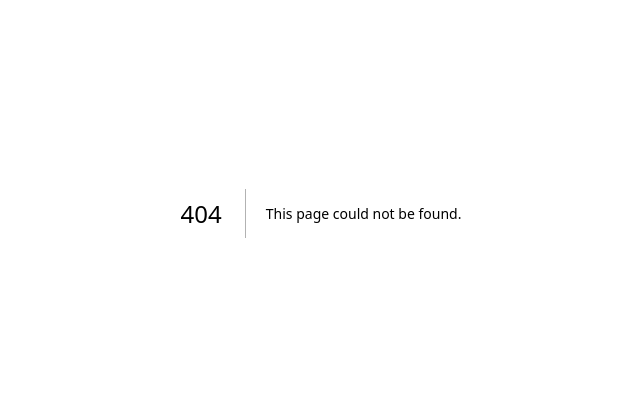
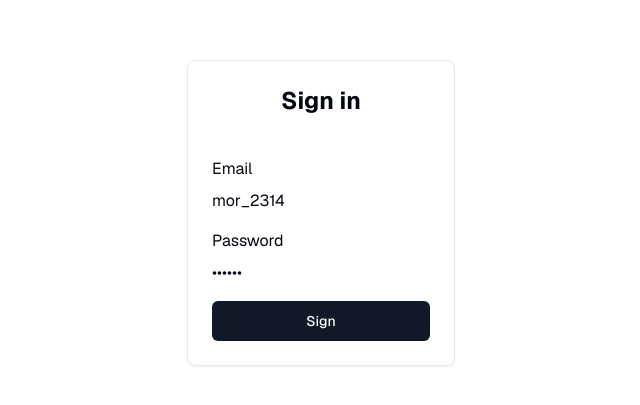
Before and after one commit to HNSitrak/next-fakestore, a Next.js app: page /login in a window 1280 px wide. Before the commit this address had no page. Shown: the part 187-592 px from the top of the page, without its empty margins (319-959 px from the left). Built offline with nearby package versions, Linux system fonts and the light colour scheme; no server answers.

Commit message:
feat: ajout pages (dashboard, about, login, products)

```diff
--- /dev/null
+++ b/src/app/(protected)/dashboard/page.tsx
@@ -0,0 +1,11 @@
+'use client';
+
+const DashboardPage = () => {
+  return (
+    <div className="grid grid-rows-[20px_1fr_20px] items-center justify-items-center min-h-screen p-8 pb-20 gap-16 sm:p-20 font-[family-name:var(--font-geist-sans)]">
+      <h1>Dashboard Page</h1>
+    </div>
+  );
+};
+
+export default DashboardPage;
--- /dev/null
+++ b/src/app/(protected)/products/page.tsx
@@ -0,0 +1,13 @@
+'use client';
+
+const ProductsPage = () => {
+
+  // query using tanstack query for getting products
+  return (
+    <div className="grid grid-rows-[20px_1fr_20px] items-center justify-items-center min-h-screen p-8 pb-20 gap-16 sm:p-20 font-[family-name:var(--font-geist-sans)]">
+      <h1>Products Page</h1>
+    </div>
+  );
+};
+
+export default ProductsPage;
--- /dev/null
+++ b/src/app/about/page.tsx
@@ -0,0 +1,11 @@
+'use client';
+
+const AboutPage = () => {
+  return (
+    <div className="grid grid-rows-[20px_1fr_20px] items-center justify-items-center min-h-screen p-8 pb-20 gap-16 sm:p-20 font-[family-name:var(--font-geist-sans)]">
+      <h1>About Page</h1>
+    </div>
+  );
+};
+
+export default AboutPage;
--- /dev/null
+++ b/src/app/login/page.tsx
@@ -0,0 +1,58 @@
+'use client';
+
+import React from "react";
+import { Button } from "@/components/ui/button";
+import { Card, CardContent, CardHeader } from "@/components/ui/card";
+import api from "@/services/api";
+import { useAuth } from "@/context/AuthContext";
+import { useRouter } from "next/navigation";
+
+
+const LoginPage = () => {
+  // we use the router to navigate to other pages from next/navigation package instead of Link component from next/link
+  const router = useRouter();
+  const [username, setUsername] = React.useState("mor_2314");
+  const [password, setPassword] = React.useState("83r5^_");
+
+  const auth = useAuth();
+
+  const handleSignIn = async (e: React.FormEvent) => {
+    e.preventDefault();
+
+    const result = await api.post("/auth/login", { username, password });
+
+    console.log(result?.token);
+
+    auth?.login(result?.token);
+    router.push("/dashboard");
+  };
+
+  return (
+    <div className="grid grid-rows-[20px_1fr_20px] items-center justify-items-center min-h-screen p-8 pb-20 gap-16 sm:p-20 font-[family-name:var(--font-geist-sans)]">
+      <main className="flex flex-col gap-8 row-start-2 items-center sm:items-start">
+        <form onSubmit={(e: React.FormEvent) => handleSignIn(e)} className="flex flex-col gap-4">
+        <Card className="flex flex-col gap-4">
+          <CardHeader className="flex flex-col gap-2">
+          <h1 className="text-2xl font-bold text-center">Sign in</h1>
+          </CardHeader>
+          <CardContent className="flex flex-col gap-4">
+          <div className="flex flex-col gap-2">
+            <label htmlFor="email">Email</label>
+            <input type="text" id="username" value={username} onChange={(e) => setUsername(e.target.value)} />
+          </div>
+          <div className="flex flex-col gap-2">
+            <label htmlFor="password">Password</label>
+            <input type="password" id="password" value={password} onChange={(e) => setPassword(e.target.value)} />
+          </div>
+          <Button className="w-full" type="submit">
+            Sign
+          </Button>
+          </CardContent>
+        </Card>
+        </form>
+      </main>
+    </div>
+  );
+};
+
+export default LoginPage;
```
